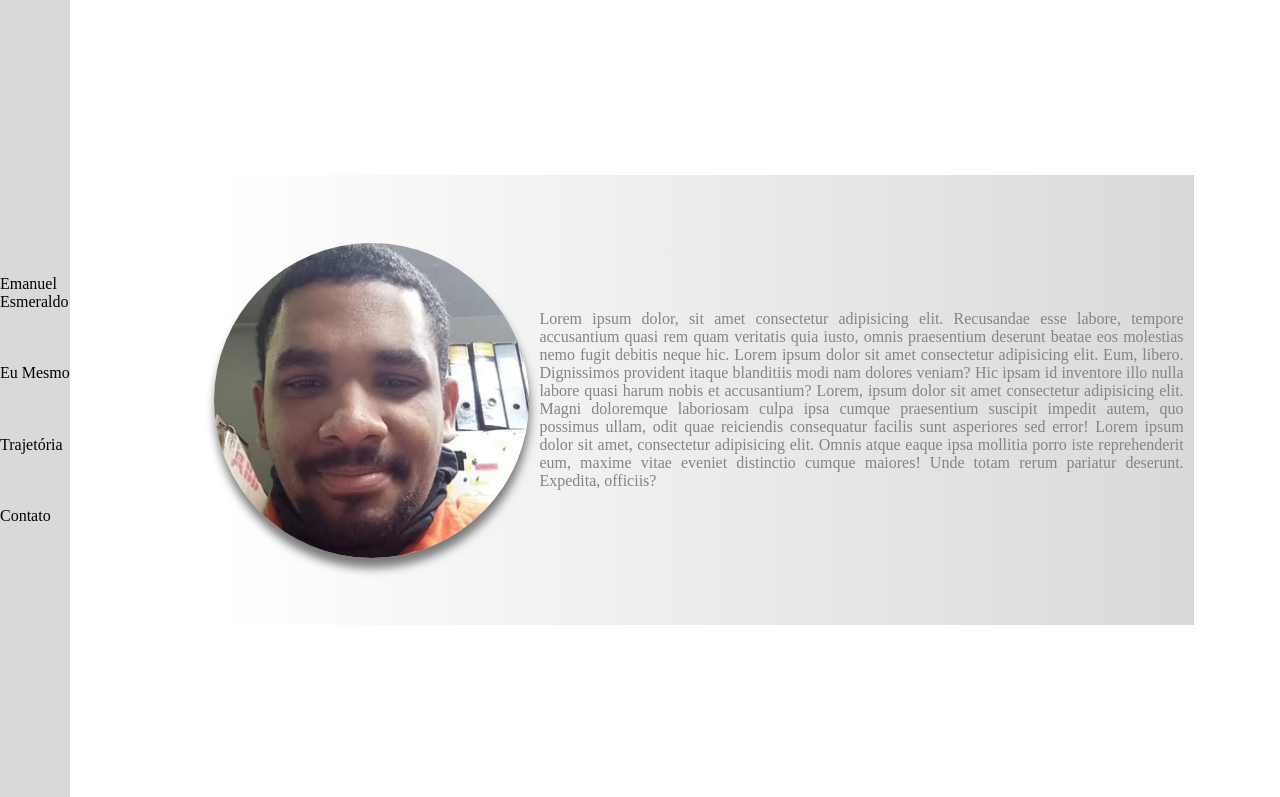
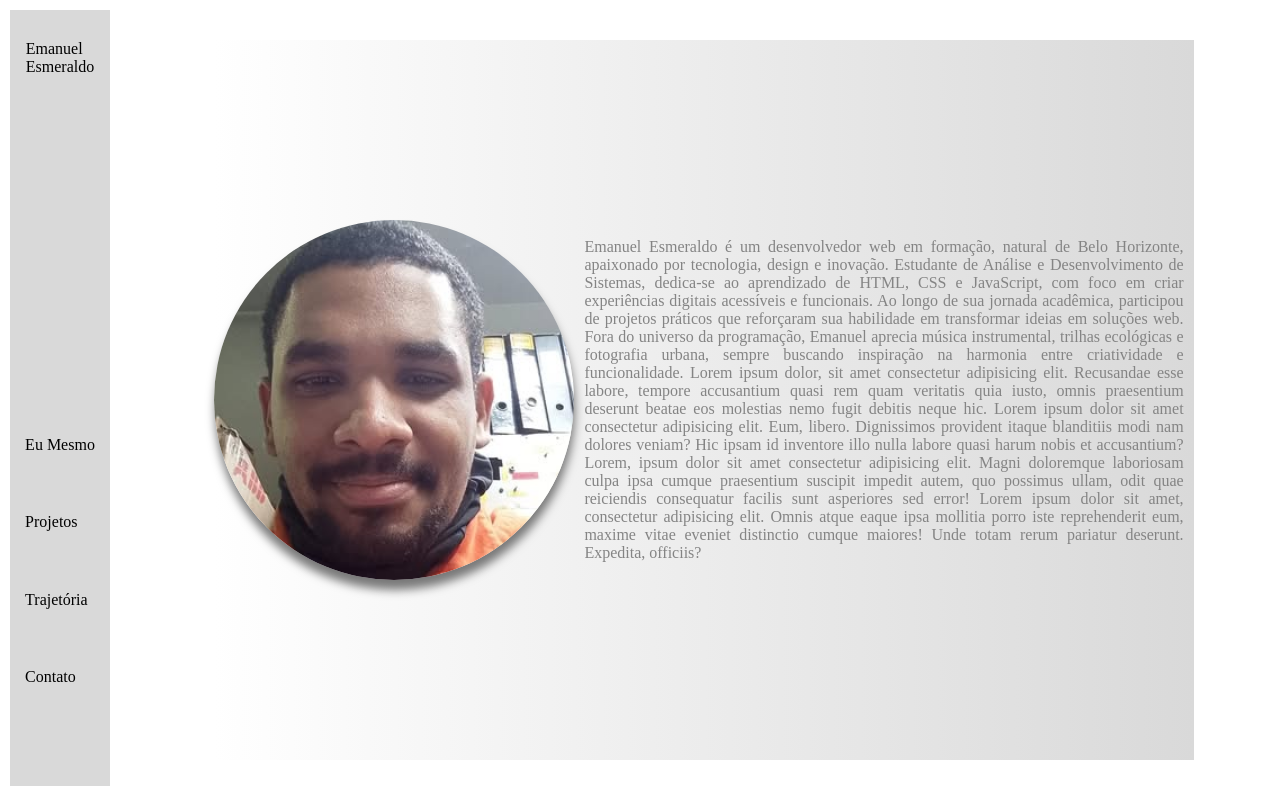
Before and after one commit to emanuelesmeraldo/EmanuelES, a plain HTML site: page index.html in a window 1280 px wide. Shown: the top 797 px of the page. Drawn offline with Linux system fonts and the light colour scheme.

Commit message:
atualização

```diff
--- a/index.html
+++ b/index.html
@@ -15,31 +15,57 @@
 
     <!--menu vertical do site -->
     <nav>
-        <div class= "Container_Menu">
-            <div class="menu titulo">
-                <p>Emanuel Esmeraldo</p>
-            </div>
+        <div class="titulo">
+                <p>Emanuel </p>
+                <p>Esmeraldo</p>
+        </div>
+
+        <div class="Container_Menu">
+
+
 
 
             <div class="menu Eu_Mesmo">
                 <p>Eu Mesmo</p>
             </div>
+            <div class="menu projetos">
+                <p>Projetos</p>
+            </div>
             <div class="menu Trajetoria">
                 <p>Trajetória</p>
             </div>
-            <div class="menu Contato">Contato</div>
+            <div class="menu Contato">
+                <p>Contato</p>
+            </div>
         </div>
     </nav>
 
 
     <!--unidade1-->
-        <div class="Container_Area1">
-            <div class="Bk_Ground_area1">
-                <img src="imagens/icon1.jpg" alt="">
-               <div class="texto_area1"><p>Lorem ipsum dolor, sit amet consectetur adipisicing elit. Recusandae esse labore, tempore accusantium quasi rem quam veritatis quia iusto, omnis praesentium deserunt beatae eos molestias nemo fugit debitis neque hic. Lorem ipsum dolor sit amet consectetur adipisicing elit. Eum, libero. Dignissimos provident itaque blanditiis modi nam dolores veniam? Hic ipsam id inventore illo nulla labore quasi harum nobis et accusantium? Lorem, ipsum dolor sit amet consectetur adipisicing elit. Magni doloremque laboriosam culpa ipsa cumque praesentium suscipit impedit autem, quo possimus ullam, odit quae reiciendis consequatur facilis sunt asperiores sed error! Lorem ipsum dolor sit amet, consectetur adipisicing elit. Omnis atque eaque ipsa mollitia porro iste reprehenderit eum, maxime vitae eveniet distinctio cumque maiores! Unde totam rerum pariatur deserunt. Expedita, officiis?</p></div>
+    <div class="Container_Area1">
+        <div class="Bk_Ground_area1">
+            <img src="imagens/icon1.jpg" alt="">
+            <div class="texto_area1">
+                <p>Emanuel Esmeraldo é um desenvolvedor web em formação, natural de Belo Horizonte, apaixonado por
+                    tecnologia, design e inovação. Estudante de Análise e Desenvolvimento de Sistemas, dedica-se ao
+                    aprendizado de HTML, CSS e JavaScript, com foco em criar experiências digitais acessíveis e
+                    funcionais. Ao longo de sua jornada acadêmica, participou de projetos práticos que reforçaram sua
+                    habilidade em transformar ideias em soluções web. Fora do universo da programação, Emanuel aprecia
+                    música instrumental, trilhas ecológicas e fotografia urbana, sempre buscando inspiração na harmonia
+                    entre criatividade e funcionalidade. Lorem ipsum dolor, sit amet consectetur adipisicing elit.
+                    Recusandae esse labore, tempore accusantium quasi rem quam veritatis quia iusto, omnis praesentium
+                    deserunt beatae eos molestias nemo fugit debitis neque hic. Lorem ipsum dolor sit amet consectetur
+                    adipisicing elit. Eum, libero. Dignissimos provident itaque blanditiis modi nam dolores veniam? Hic
+                    ipsam id inventore illo nulla labore quasi harum nobis et accusantium? Lorem, ipsum dolor sit amet
+                    consectetur adipisicing elit. Magni doloremque laboriosam culpa ipsa cumque praesentium suscipit
+                    impedit autem, quo possimus ullam, odit quae reiciendis consequatur facilis sunt asperiores sed
+                    error! Lorem ipsum dolor sit amet, consectetur adipisicing elit. Omnis atque eaque ipsa mollitia
+                    porro iste reprehenderit eum, maxime vitae eveniet distinctio cumque maiores! Unde totam rerum
+                    pariatur deserunt. Expedita, officiis?</p>
             </div>
         </div>
-        <script src="script.js" async defer></script>
+    </div>
+    <script src="script.js" async defer></script>
 
 
     <!--area 2-  cards-->
@@ -48,9 +74,12 @@
         <div class="Cd_Area2 card1">
             <img src="https://img.odcdn.com.br/wp-content/uploads/2021/04/Print-4.jpg" alt="">
 
-            <div class="baner1"><div calass="Cd_area2_texto">
-                <p>Lorem ipsum dolor sit amet consectetur adipisicing elit. Cupiditate quae doloribus voluptas perferendis </p>
-            </div></div>
+            <div class="baner1">
+                <div calass="Cd_area2_texto">
+                    <p>Lorem ipsum dolor sit amet consectetur adipisicing elit. Cupiditate quae doloribus voluptas
+                        perferendis </p>
+                </div>
+            </div>
         </div>
 
     </div>
--- a/style.css
+++ b/style.css
@@ -14,30 +14,37 @@
 }
 
 /* controla a aprencia do menu*/
+
+
+nav {
+
+    position: fixed;
+    top: 10px;
+    left: 10px;
+
+
+    display: flex;
+    flex-direction: column;
+    height: 97vh;
+    width: 10%;
+    max-width: 100px;
+    background-color: var(--color1);
+    justify-content: space-between;
+    align-items: center;
+
+
+}
+.titulo{
+    margin-top: 30px;
+
+}
 .Container_Menu {
     height: 30%;
     display: flex;
     flex-direction: column;
     justify-content: space-between;
     min-height: 250px;
-
-}
-
-nav {
-
-    position: fixed;
-    top: 0;
-    left: 0;
-
-
-    display: flex;
-    flex-direction: column;
-    height: 100vh;
-    width: 10%;
-    max-width: 70px;
-    background-color: var(--color1);
-    justify-content: center;
-
+    margin-bottom: 100%;
 
 }
 
@@ -56,7 +63,7 @@ nav {
     display:flex;
     width: 85%;
     height: 90%;
-    max-height: 450px;
+
     min-height: 300px;
     min-width: 800px;
     justify-content: space-between;
@@ -65,7 +72,7 @@ nav {
 }
 
 .Bk_Ground_area1>img {
-    height: 70%;
+    height: 50%;
     border-radius: 300px;
     box-shadow: 1px 10px 10px rgb(121, 121, 121)
 
```
